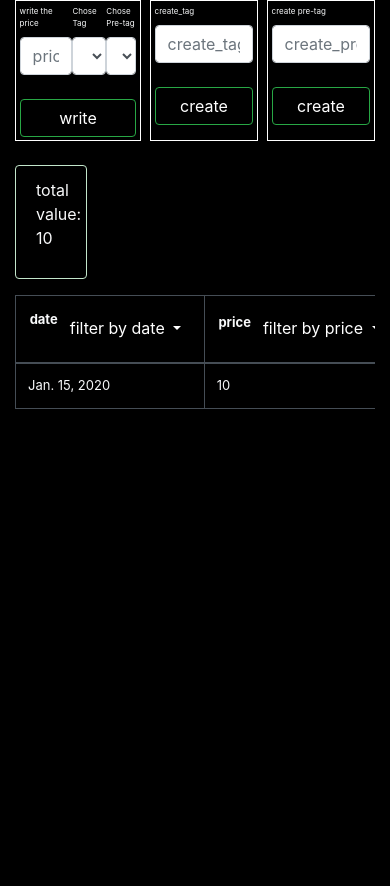
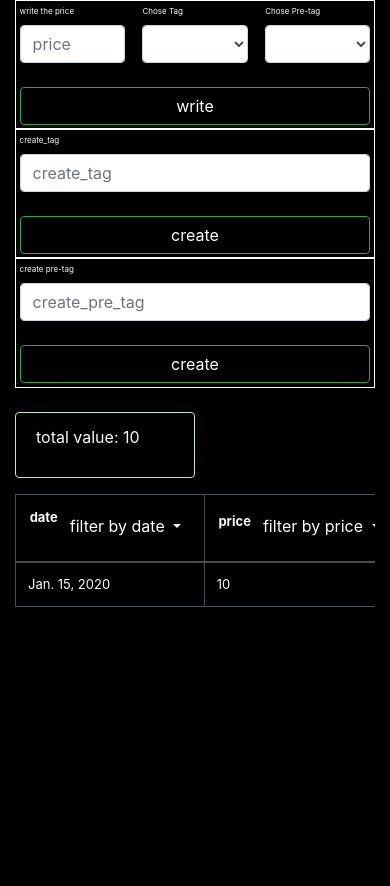
Before and after one commit to leprekon122/WalletApp, a Django app: page /main_page in a window 390 px wide. Shown: the part 56-942 px from the top of the page. After the commit the page ends 663 px from the top, so only its background shows below. Run offline with Django 4.2, Linux system fonts and the light colour scheme; a user stored in the database is signed in; tables that the repository leaves empty hold one stand-in row (values such as "Sample post"); some libraries are stand-ins or nearby versions.

Commit message:
1) add isolation for different users 2) add mobile-resolution optimization

```diff
--- a/MyWallet/MyWalletMain/static/MyWalletMain/css/main.css
+++ b/MyWallet/MyWalletMain/static/MyWalletMain/css/main.css
@@ -78,3 +78,50 @@
              overflow: auto;
              font-size: 13px;
 }
+
+.total_value {
+              width: 20%;
+}
+
+@media screen and (max-width: 430px){
+    .add_data_and_tags {
+                        display: flex;
+                        flex-direction: column;
+
+    }
+
+    .add_data_main {
+               width: 100%;
+    }
+
+
+    .price_input {
+                  width: 30%;
+    }
+
+    .chose_tag {
+                width: 30%;
+    }
+
+   .create_tag {
+                width: 100%;
+   }
+
+
+   .pre_tag {
+             width: 30%;
+   }
+   .create_pre_tag {
+                    width: 100%;
+   }
+
+
+    .total_value{
+                 width:50%;
+    }
+
+    .wallet_data {
+                   height: 40vh;
+                   max-width: 400px;
+    }
+}
--- a/MyWallet/MyWalletMain/templates/MyWalletMain/layout_main.html
+++ b/MyWallet/MyWalletMain/templates/MyWalletMain/layout_main.html
@@ -3,6 +3,7 @@
 <html lang="en">
 <head>
     <meta charset="UTF-8">
+    <meta name="viewport" content="width=device-width, initial-scale=1">
     <title>{%block title%}{%endblock%}</title>
     <link rel="stylesheet" href="https://cdn.jsdelivr.net/npm/bootstrap@4.6.2/dist/css/bootstrap.min.css">
 
--- a/MyWallet/MyWalletMain/templates/MyWalletMain/main_page.html
+++ b/MyWallet/MyWalletMain/templates/MyWalletMain/main_page.html
@@ -9,7 +9,7 @@
             <form method="post">
                 {%csrf_token%}
                 <div class="add_data">
-                    <div>
+                    <div class="price_input">
                         <label for="price_input" class="text-light">write the price</label>
                         <input class="form-control" type="text" placeholder="price" id="price_input" name="price">
                     </div>
@@ -68,7 +68,7 @@
 
 
     <div class="total_value">
-        <div class="alert alert-success" style="background-color: transparent; width: 20%;">
+        <div class="alert alert-success" style="background-color: transparent;">
             <p class="text-light">total value:<span> {{sum.price__sum}}</span></p>
         </div>
     </div>
--- a/MyWallet/MyWalletMain/views.py
+++ b/MyWallet/MyWalletMain/views.py
@@ -14,7 +14,7 @@
     password = request.POST.get('password')
     user = authenticate(request, username=username, password=password)
     if user is not None:
-        data_set = DataSetMAinPage()
+        data_set = DataSetMAinPage(username=request.user)
         login(request, user)
         return render(request, "MyWalletMain/main_page.html", data_set.data_set)
 
--- a/MyWallet/MyWalletMain/views_logic.py
+++ b/MyWallet/MyWalletMain/views_logic.py
@@ -17,7 +17,7 @@
         data = {'pre_tag': PreTag.objects.all().values(),
                 'tag': WalletTag.objects.all().values(),
                 'data': WalletData.objects.filter(user=self.username).values(),
-                'sum': WalletData.objects.all().values('price').aggregate(Sum('price'))
+                'sum': WalletData.objects.filter(user=self.username).values('price').aggregate(Sum('price'))
                 }
         return data
 
@@ -27,7 +27,7 @@
         data = {'pre_tag': PreTag.objects.all().values(),
                 'tag': WalletTag.objects.all().values(),
                 'data': WalletData.objects.filter(user=self.username).values().order_by('-date'),
-                'sum': WalletData.objects.all().values('price').aggregate(Sum('price'))
+                'sum': WalletData.objects.filter(user=self.username).values('price').aggregate(Sum('price'))
                 }
         return data
 
@@ -37,7 +37,7 @@
         data = {'pre_tag': PreTag.objects.all().values(),
                 'tag': WalletTag.objects.all().values(),
                 'data': WalletData.objects.filter(self.username).values().order_by('-price'),
-                'sum': WalletData.objects.all().values('price').aggregate(Sum('price'))
+                'sum': WalletData.objects.filter(user=self.username).values('price').aggregate(Sum('price'))
                 }
         return data
 
@@ -47,7 +47,7 @@
         data = {'pre_tag': PreTag.objects.all().values(),
                 'tag': WalletTag.objects.all().values(),
                 'data': WalletData.objects.all().values(user=self.username).order_by('price'),
-                'sum': WalletData.objects.all().values('price').aggregate(Sum('price'))
+                'sum': WalletData.objects.filter(user=self.username).values('price').aggregate(Sum('price'))
                 }
         return data
 
@@ -59,14 +59,15 @@
             data = {'pre_tag': PreTag.objects.all().values(),
                     'tag': WalletTag.objects.all().values(),
                     'data': WalletData.objects.filter(wallet_tag_id=self.tag_name, user=self.username).values(),
-                    'sum': WalletData.objects.filter(wallet_tag_id=self.tag_name).values().aggregate(Sum('price'))
+                    'sum': WalletData.objects.filter(wallet_tag_id=self.tag_name,
+                                                     user=self.username).values().aggregate(Sum('price'))
                     }
             return data
         else:
             data = {'pre_tag': PreTag.objects.all().values(),
                     'tag': WalletTag.objects.all().values(),
                     'data': 'No_such_data',
-                    'sum': WalletData.objects.all().values('price').aggregate(Sum('price'))
+                    'sum': WalletData.objects.filter(user=self.username).values('price').aggregate(Sum('price'))
                     }
             return data
 
@@ -77,7 +78,8 @@
             data = {'pre_tag': PreTag.objects.all().values(),
                     'tag': WalletTag.objects.all().values(),
                     'data': WalletData.objects.filter(wallet_pre_tag_id=self.pre_tag_name, user=self.username).values(),
-                    'sum': WalletData.objects.filter(wallet_pre_tag_id=self.pre_tag_name).values().aggregate(
+                    'sum': WalletData.objects.filter(wallet_pre_tag_id=self.pre_tag_name,
+                                                     user=self.username).values().aggregate(
                         Sum('price'))
                     }
             return data
@@ -85,7 +87,7 @@
             data = {'pre_tag': PreTag.objects.all().values(),
                     'tag': WalletTag.objects.all().values(),
                     'data': 'No_such_data',
-                    'sum': WalletData.objects.all().values('price').aggregate(Sum('price'))
+                    'sum': WalletData.objects.filter(user=self.username).values('price').aggregate(Sum('price'))
                     }
             return data
 
```
